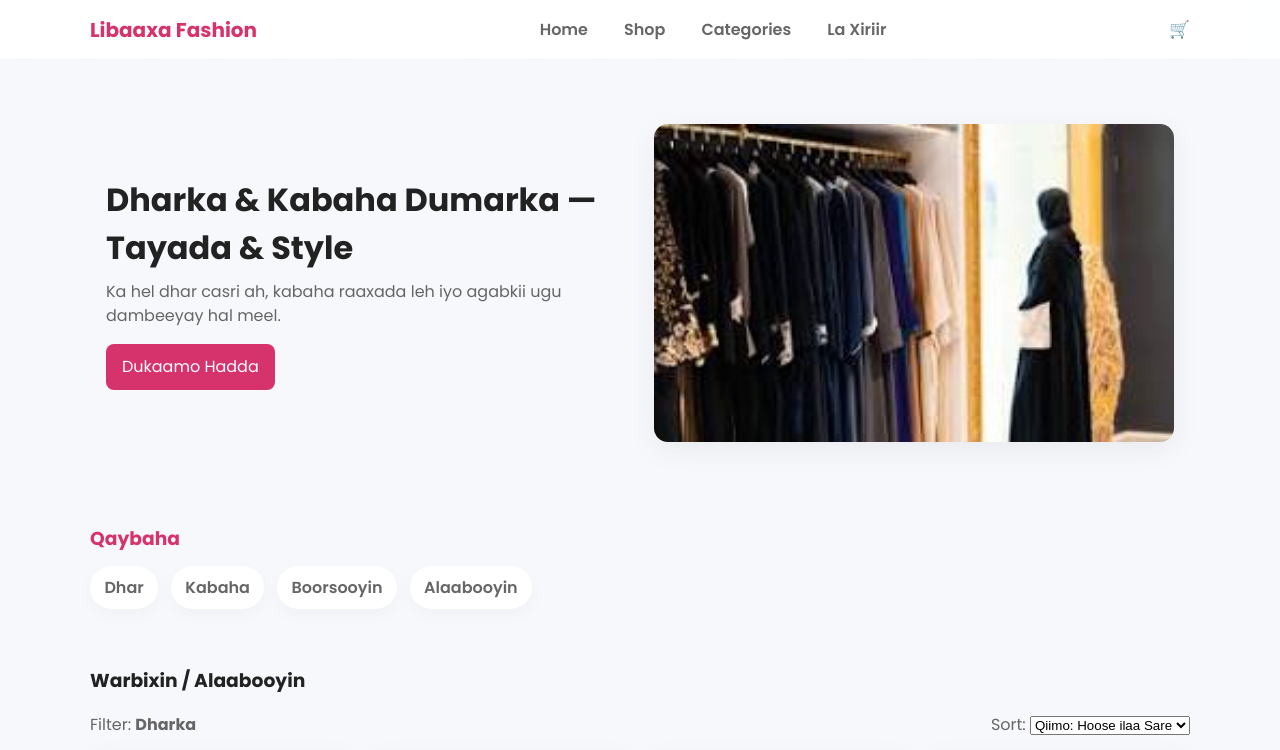
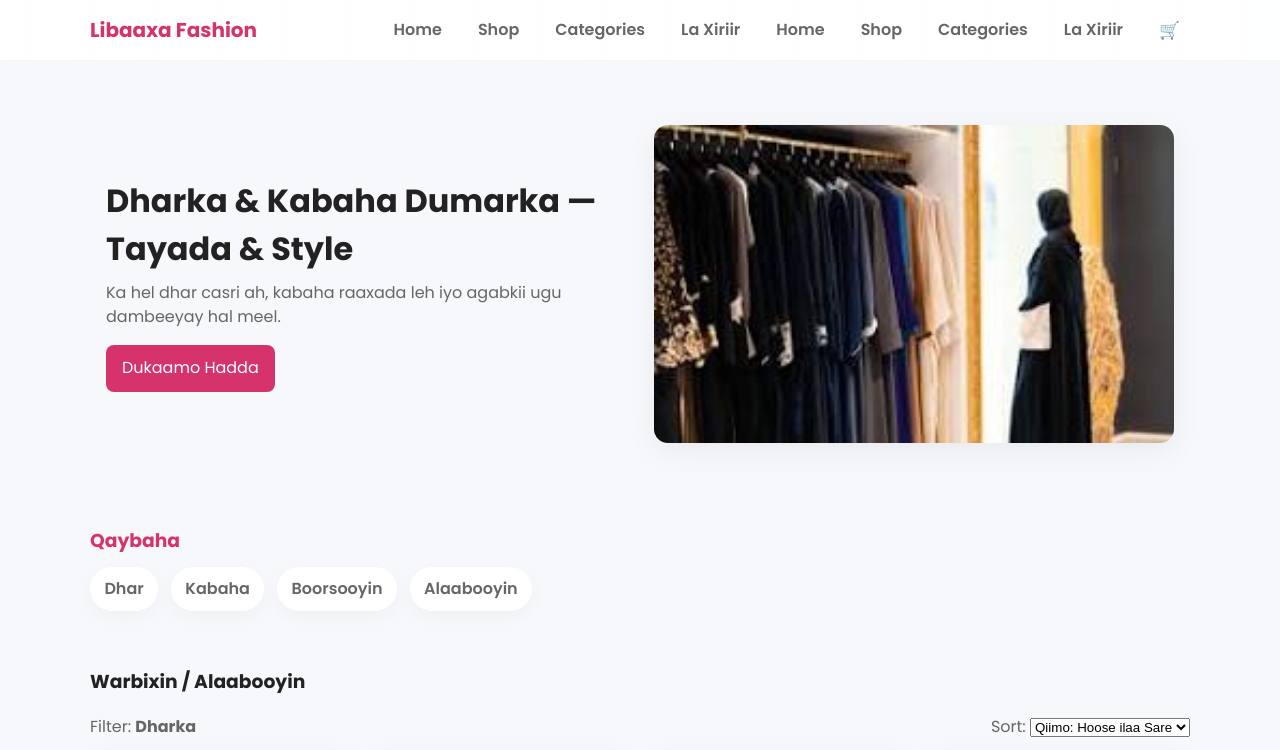
Before and after one commit to aminaabdulahi238-byte/fashion--website, a plain HTML site: page index.html in a window 1280 px wide. Shown: the top 750 px of the page. Drawn offline with Linux system fonts and the light colour scheme.

Commit message:
Update index.html

```diff
--- a/index.html
+++ b/index.html
@@ -8,6 +8,12 @@
   <header class="site-header">
     <div class="container header-inner">
       <h1 class="brand">Libaaxa Fashion</h1>
+
+      <nav class="main-nav" id="mainNav">
+        <a href="#home">Home</a>
+        <a href="#shop">Shop</a>
+        <a href="#categories">Categories</a>
+        <a href="#contact">La Xiriir</a>
 
       <nav class="main-nav" id="mainNav">
         <a href="#home">Home</a>
```
